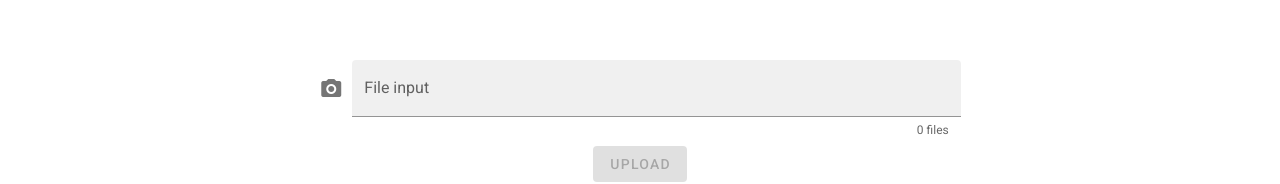
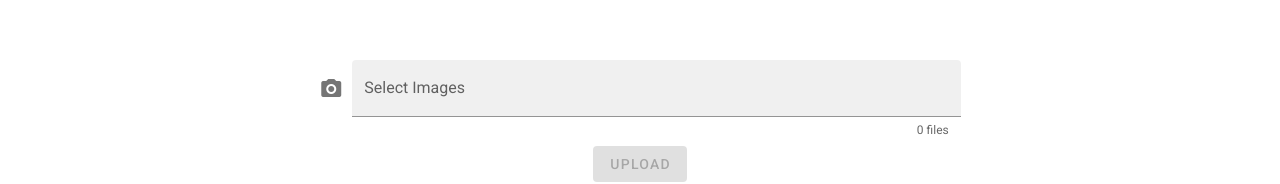
Before and after one commit to kurtwayne/img-uploader, a Vue app: page / in a window 1280 px wide. Shown: the part 164-348 px from the top of the page. Built offline with nearby package versions, Linux system fonts and the light colour scheme.

Commit message:
Update placeholder text

```diff
--- a/src/components/ImageUpload.vue
+++ b/src/components/ImageUpload.vue
@@ -29,7 +29,7 @@
       <!-- File Upload -->
       <v-row justify="center">
         <v-file-input
-          label="File input"
+          label="Select Images"
           filled
           prepend-icon="mdi-camera"
           accept="image/*"
```
